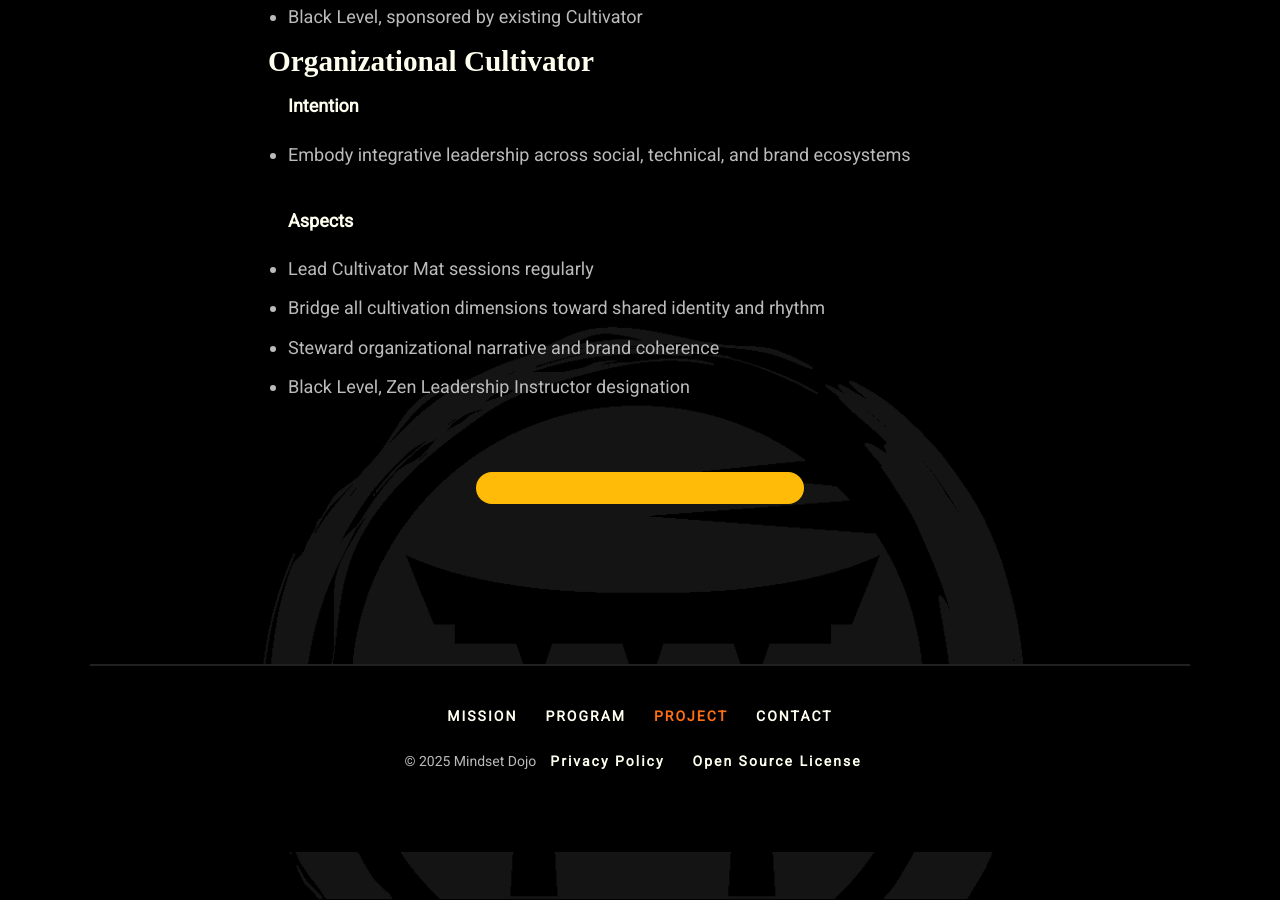
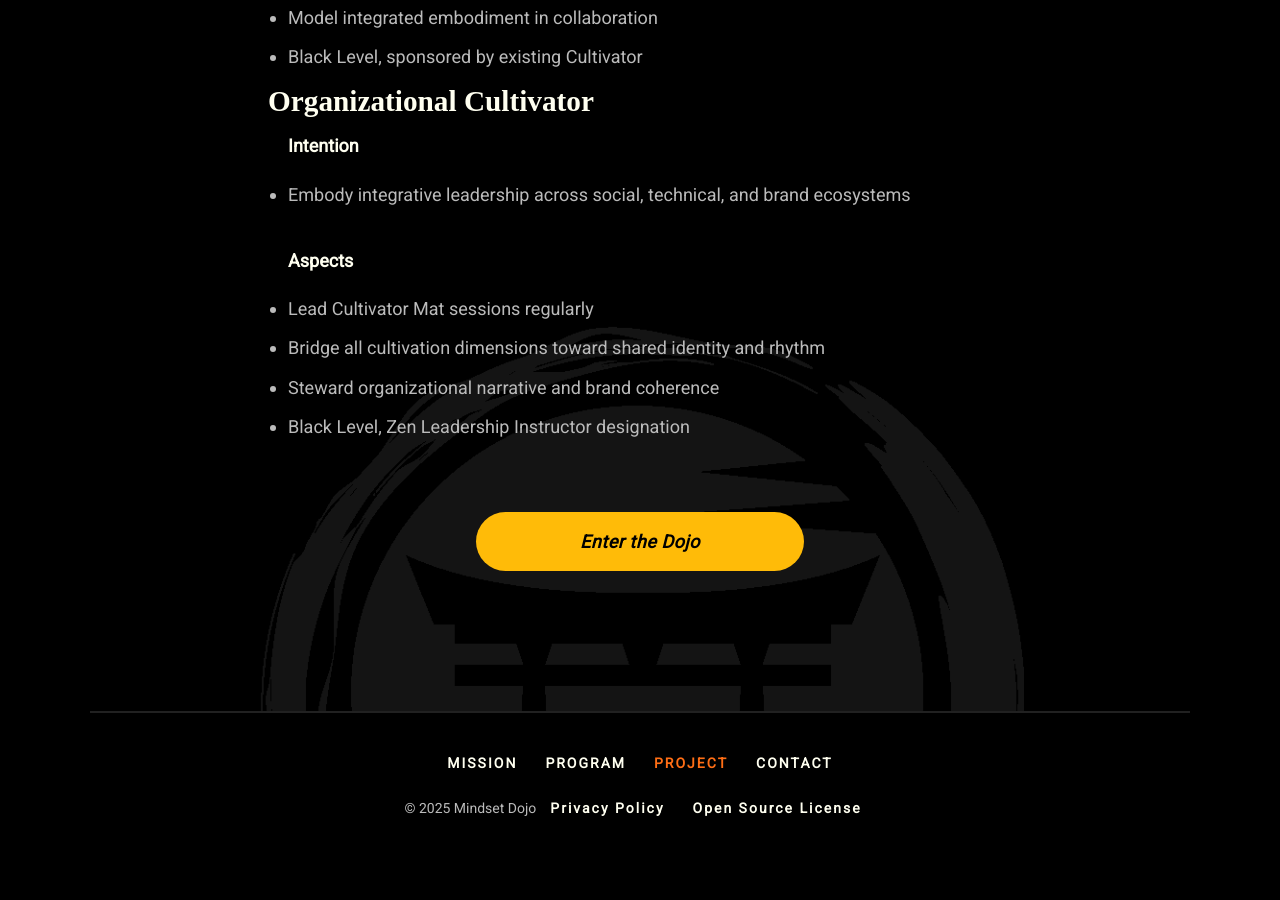
Before and after one commit to mindset-dojo/mindset-dojo.github.io, a Jekyll site: the page built from project.md, in a window 1280 px wide and 900 px high, scrolled down 1954 px. Built offline with Jekyll 4.4.1, drawn with Linux system fonts in a browser that asks for light colours; some web fonts are replaced.

Commit message:
fix: Pullquote and CTA treatment

```diff
--- a/project.md
+++ b/project.md
@@ -15,9 +15,7 @@
   <p>{{ context.scenario_lines | join: '<br>' }}</p>
 </section>
 
-<section>
-  <blockquote><strong>{{ context.pullquote }}</strong></blockquote>
-</section>
+<blockquote><strong>{{ context.pullquote }}</strong></blockquote>
 
 <section>
   <h2>Why We Contribute</h2>
@@ -53,8 +51,6 @@
   {% endfor %}
 </section>
 
-<section>
-  <div class="md-cta-group">
-    <a href="{{ site.repo_url }}">{{ project.project_cta }}</a>
-  </div>
-</section>
+<div class="md-cta-group">
+  <a href="{{ site.repo_url }}">{{ context.repo_call_to_action }}</a>
+</div>
```
